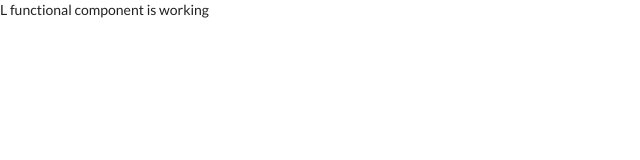
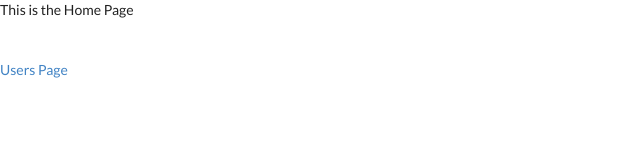
Before and after one commit to timurcatakli/react-rapid, a React app: page / in a window 1280 px wide. Shown: the top 160 px of the page, without its empty margins (0-640 px from the left). Built offline with nearby package versions, Linux system fonts and the light colour scheme.

Commit message:
create initial navigation logic

```diff
--- a/src/App.js
+++ b/src/App.js
@@ -1,264 +1,50 @@
-// import React, { Component } from 'react'
-// import {
-//   Button,
-//   Container,
-//   Divider,
-//   Grid,
-//   Header,
-//   Icon,
-//   Image,
-//   List,
-//   Menu,
-//   Segment,
-//   Visibility
-// } from 'semantic-ui-react'
-//
-// const FixedMenu = () => (
-//   <Menu fixed="top" size="large">
-//     <Container>
-//       <Menu.Item as="a" active>
-//         Home
-//       </Menu.Item>
-//       <Menu.Item as="a">Work</Menu.Item>
-//       <Menu.Item as="a">Company</Menu.Item>
-//       <Menu.Item as="a">Careers</Menu.Item>
-//       <Menu.Menu position="right">
-//         <Menu.Item className="item">
-//           <Button as="a">Log in</Button>
-//         </Menu.Item>
-//         <Menu.Item>
-//           <Button as="a" primary>
-//             Sign Up
-//           </Button>
-//         </Menu.Item>
-//       </Menu.Menu>
-//     </Container>
-//   </Menu>
-// )
-//
-// export default class App extends Component {
-//   render() {
-//     const { visible } = this.state
-//
-//     return (
-//       <div>
-//         {visible ? <FixedMenu /> : null}
-//
-//         <Visibility
-//           onBottomPassed={this.showFixedMenu}
-//           onBottomVisible={this.hideFixedMenu}
-//           once={false}
-//         >
-//           <Segment
-//             inverted
-//             textAlign="center"
-//             style={{ minHeight: 700, padding: '1em 0em' }}
-//             vertical
-//           >
-//             <Container>
-//               <Menu inverted pointing secondary size="large">
-//                 <Menu.Item as="a" active>
-//                   Home
-//                 </Menu.Item>
-//                 <Menu.Item as="a">Work</Menu.Item>
-//                 <Menu.Item as="a">Company</Menu.Item>
-//                 <Menu.Item as="a">Careers</Menu.Item>
-//                 <Menu.Item position="right">
-//                   <Button as="a" inverted>
-//                     Log in
-//                   </Button>
-//                   <Button as="a" inverted style={{ marginLeft: '0.5em' }}>
-//                     Sign Up
-//                   </Button>
-//                 </Menu.Item>
-//               </Menu>
-//             </Container>
-//
-//             <Container text>
-//               <Header
-//                 as="h1"
-//                 content="Imagine-a-Company"
-//                 inverted
-//                 style={{
-//                   fontSize: '4em',
-//                   fontWeight: 'normal',
-//                   marginBottom: 0,
-//                   marginTop: '3em'
-//                 }}
-//               />
-//               <Header
-//                 as="h2"
-//                 content="Do whatever you want when you want to."
-//                 inverted
-//                 style={{ fontSize: '1.7em', fontWeight: 'normal' }}
-//               />
-//               <Button primary size="huge">
-//                 Get Started
-//                 <Icon name="right arrow" />
-//               </Button>
-//             </Container>
-//           </Segment>
-//         </Visibility>
-//
-//         <Segment style={{ padding: '8em 0em' }} vertical>
-//           <Grid container stackable verticalAlign="middle">
-//             <Grid.Row>
-//               <Grid.Column width={8}>
-//                 <Header as="h3" style={{ fontSize: '2em' }}>
-//                   We Help Companies and Companions
-//                 </Header>
-//                 <p style={{ fontSize: '1.33em' }}>
-//                   We can give your company superpowers to do things that they
-//                   never thought possible. Let us delight your customers and
-//                   empower your needs... through pure data analytics.
-//                 </p>
-//                 <Header as="h3" style={{ fontSize: '2em' }}>
-//                   We Make Bananas That Can Dance
-//                 </Header>
-//                 <p style={{ fontSize: '1.33em' }}>
-//                   Yes that's right, you thought it was the stuff of dreams, but
-//                   even bananas can be bioengineered.
-//                 </p>
-//               </Grid.Column>
-//               <Grid.Column floated="right" width={6}>
-//                 <Image
-//                   bordered
-//                   rounded
-//                   size="large"
-//                   src="https://react.semantic-ui.com/assets/images/wireframe/white-image.png"
-//                 />
-//               </Grid.Column>
-//             </Grid.Row>
-//             <Grid.Row>
-//               <Grid.Column textAlign="center">
-//                 <Button size="huge">Check Them Out</Button>
-//               </Grid.Column>
-//             </Grid.Row>
-//           </Grid>
-//         </Segment>
-//
-//         <Segment style={{ padding: '0em' }} vertical>
-//           <Grid celled="internally" columns="equal" stackable>
-//             <Grid.Row textAlign="center">
-//               <Grid.Column style={{ paddingBottom: '5em', paddingTop: '5em' }}>
-//                 <Header as="h3" style={{ fontSize: '2em' }}>
-//                   "What a Company"
-//                 </Header>
-//                 <p style={{ fontSize: '1.33em' }}>
-//                   That is what they all say about us
-//                 </p>
-//               </Grid.Column>
-//               <Grid.Column style={{ paddingBottom: '5em', paddingTop: '5em' }}>
-//                 <Header as="h3" style={{ fontSize: '2em' }}>
-//                   "I shouldn't have gone with their competitor."
-//                 </Header>
-//                 <p style={{ fontSize: '1.33em' }}>
-//                   <Image
-//                     avatar
-//                     src="https://react.semantic-ui.com/assets/images/avatar/large/nan.jpg"
-//                   />
-//                   <b>Nan</b> Chief Fun Officer Acme Toys
-//                 </p>
-//               </Grid.Column>
-//             </Grid.Row>
-//           </Grid>
-//         </Segment>
-//
-//         <Segment style={{ padding: '8em 0em' }} vertical>
-//           <Container text>
-//             <Header as="h3" style={{ fontSize: '2em' }}>
-//               Breaking The Grid, Grabs Your Attention
-//             </Header>
-//             <p style={{ fontSize: '1.33em' }}>
-//               Instead of focusing on content creation and hard work, we have
-//               learned how to master the art of doing nothing by providing
-//               massive amounts of whitespace and generic content that can seem
-//               massive, monolithic and worth your attention.
-//             </p>
-//             <Button as="a" size="large">
-//               Read More
-//             </Button>
-//
-//             <Divider
-//               as="h4"
-//               className="header"
-//               horizontal
-//               style={{ margin: '3em 0em', textTransform: 'uppercase' }}
-//             >
-//               <a href="#">Case Studies</a>
-//             </Divider>
-//
-//             <Header as="h3" style={{ fontSize: '2em' }}>
-//               Did We Tell You About Our Bananas?
-//             </Header>
-//             <p style={{ fontSize: '1.33em' }}>
-//               Yes I know you probably disregarded the earlier boasts as
-//               non-sequitur filler content, but it's really true. It took years
-//               of gene splicing and combinatory DNA research, but our bananas can
-//               really dance.
-//             </p>
-//             <Button as="a" size="large">
-//               I'm Still Quite Interested
-//             </Button>
-//           </Container>
-//         </Segment>
-//
-//         <Segment inverted vertical style={{ padding: '5em 0em' }}>
-//           <Container>
-//             <Grid divided inverted stackable>
-//               <Grid.Row>
-//                 <Grid.Column width={3}>
-//                   <Header inverted as="h4" content="About" />
-//                   <List link inverted>
-//                     <List.Item as="a">Sitemap</List.Item>
-//                     <List.Item as="a">Contact Us</List.Item>
-//                     <List.Item as="a">Religious Ceremonies</List.Item>
-//                     <List.Item as="a">Gazebo Plans</List.Item>
-//                   </List>
-//                 </Grid.Column>
-//                 <Grid.Column width={3}>
-//                   <Header inverted as="h4" content="Services" />
-//                   <List link inverted>
-//                     <List.Item as="a">Banana Pre-Order</List.Item>
-//                     <List.Item as="a">DNA FAQ</List.Item>
-//                     <List.Item as="a">How To Access</List.Item>
-//                     <List.Item as="a">Favorite X-Men</List.Item>
-//                   </List>
-//                 </Grid.Column>
-//                 <Grid.Column width={7}>
-//                   <Header as="h4" inverted>
-//                     Footer Header
-//                   </Header>
-//                   <p>
-//                     Extra space for a call to action inside the footer that
-//                     could help re-engage users.
-//                   </p>
-//                 </Grid.Column>
-//               </Grid.Row>
-//             </Grid>
-//           </Container>
-//         </Segment>
-//       </div>
-//     )
-//   }
-//   state = {}
-//   hideFixedMenu = () => this.setState({ visible: false })
-//   showFixedMenu = () => this.setState({ visible: true })
-// }
+import React from 'react'
+import { Route, Redirect, Switch, Link } from 'react-router-dom'
 
-import React from 'react'
-import { BrowserRouter, Switch, Route } from 'react-router-dom'
-import L from './L'
-import M from './M'
-const App = () => (
-  <BrowserRouter>
-    <div className='app'>
+const HomePage = () => (
+  <div>
+    This is the Home Page
+    <br/>
+    <br/>
+    <br/>
+    <Link to="/users">Users Page</Link>
+  </div>
+)
+
+const BrowseUsersPage = () => <div>BrowseUsersPage</div>
+const UserProfilePage = () => <div>UserProfilePage</div>
+
+const UserNav = () => (
+  <div>
+    <Link to="/">Home</Link>
+    &nbsp; &nbsp; &nbsp;
+    <Link to="/users/123">User Details</Link>
+  </div>
+)
+
+const UserSubLayout = () => (
+  <div className="user-sub-layout">
+    <aside>
+      <UserNav />
+    </aside>
+    <div className="primary-content">
       <Switch>
-        <Route exact path='/' component={L} />
-        <Route path='/search' component={M} />
+        <Route path="/users" exact component={BrowseUsersPage} />
+        <Route path="/users/:userId" component={UserProfilePage} />
       </Switch>
     </div>
-  </BrowserRouter>
+  </div>
+)
+
+const App = () => (
+  <div className="app">
+    <Switch>
+      <Route path="/" exact component={HomePage} />
+      <Route path="/users" component={UserSubLayout} />
+      {/* <Route path="/products" component={ProductSubLayout} /> */}
+      <Redirect to="/" />
+    </Switch>
+  </div>
 )
 
 export default App
--- a/src/index.js
+++ b/src/index.js
@@ -1,8 +1,9 @@
 import React from 'react'
 import ReactDOM from 'react-dom'
+import { BrowserRouter } from 'react-router-dom'
 import 'semantic-ui-css/semantic.min.css'
 import App from './App'
 import registerServiceWorker from './registerServiceWorker'
 
-ReactDOM.render(<App />, document.getElementById('root'))
+ReactDOM.render(<BrowserRouter><App /></BrowserRouter>, document.getElementById('root'))
 registerServiceWorker()
```
Also changed, not shown: src/App.bak.css (renamed from src/App.css).
